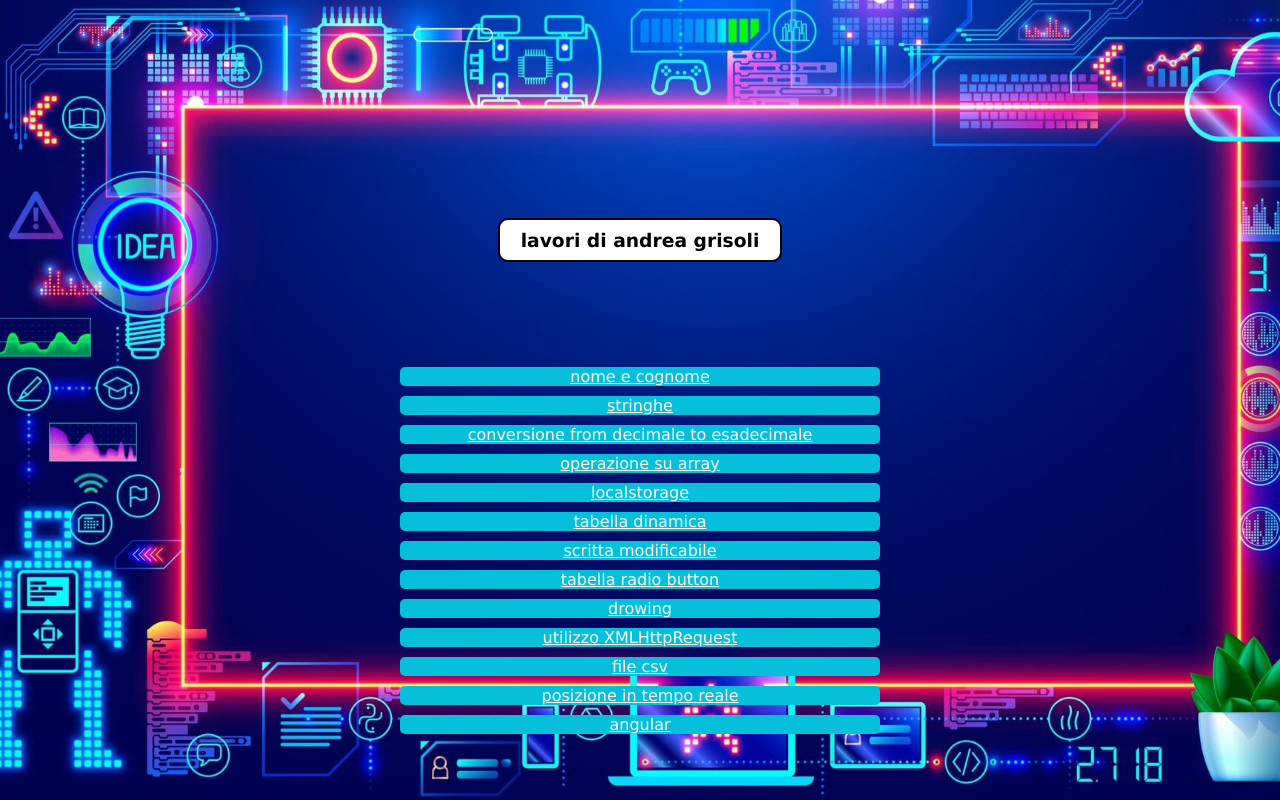
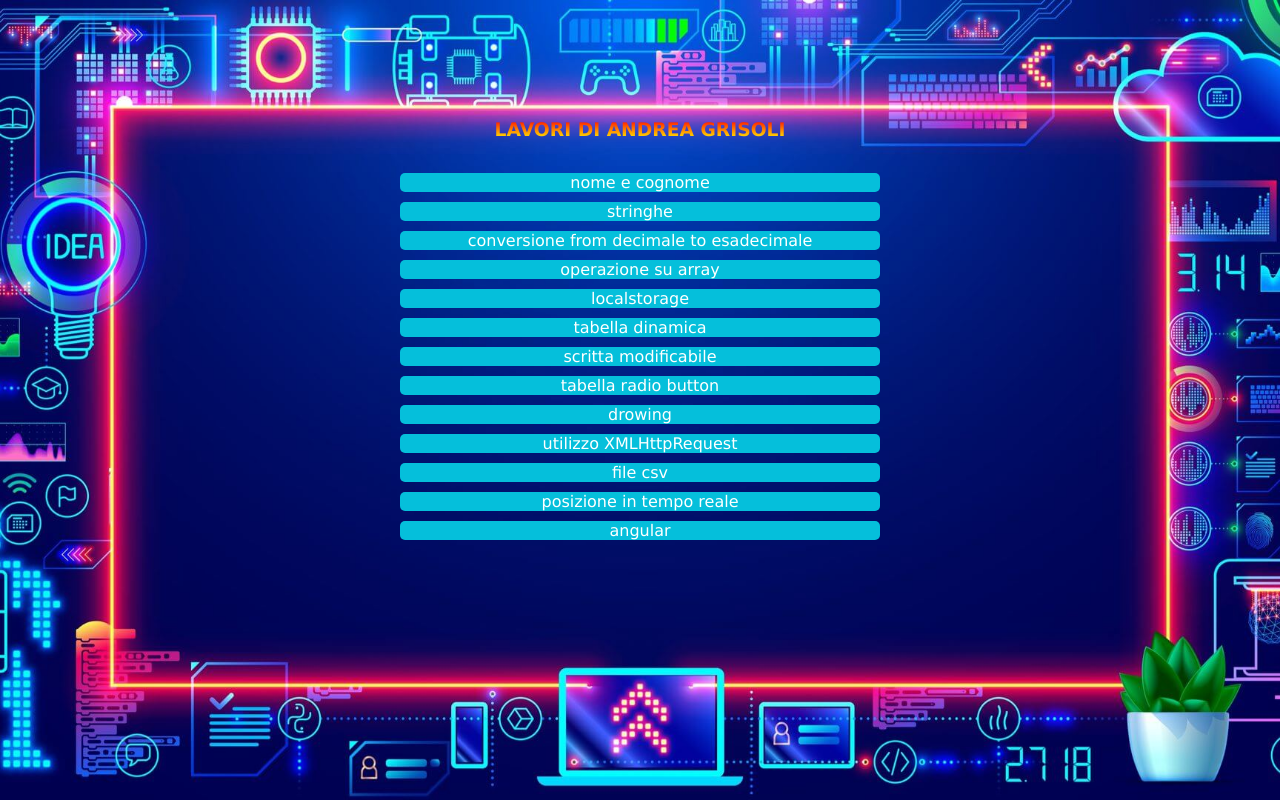
Before and after one commit to AndreGriso/lavoriAndrea, a plain HTML site: page public_html/index.html in a window 1280 px wide. Drawn offline with Linux system fonts and the light colour scheme.

Commit message:
aggiornamento css

```diff
--- a/public_html/index.html
+++ b/public_html/index.html
@@ -8,8 +8,8 @@
             <h3 class="scritta">lavori di andrea grisoli</h3>
         </div>
         <div class="div">
-            <a href=/nome_cognome>nome e cognome</a>
-            <a href=/stringhe>stringhe</a>
+            <a href=nome_cognome>nome e cognome</a>
+            <a href=stringhe>stringhe</a>
             <a href=conversione_esa-dec>conversione from decimale to esadecimale</a>
             <a href=vettore>operazione su array</a>
             <a href=localstorage>localstorage</a>
--- a/public_html/style.css
+++ b/public_html/style.css
@@ -3,22 +3,25 @@ body{
     display: flex;
     flex-direction:column;
     height: 100vh;
-    justify-content: center;
     align-items: center;
     font-family:Verdana;
-    background:url("sfondo.jpg");
+    background:url("sfondo.jpg") no-repeat center;
     background-size: cover;
 }
+
 .divTitolo{
-    display:flex;
-    border: 2px solid black;
-    background-color: rgb(255, 255, 255);
+    background: none;
     border-radius:10px;
-    width:35vh;
-    height:5vh;
-    margin:100px;
-    justify-content: center;
-    align-items: center;
+    width:350px;
+    margin:100px auto 10px auto;
+}
+
+.scritta{
+    text-align: center;
+    text-transform: uppercase;
+    background: -webkit-linear-gradient(red, yellow);
+    -webkit-background-clip: text;
+    -webkit-text-fill-color: transparent;
 }
 .div{
     display:flex;
@@ -41,6 +44,11 @@ body{
     background-color: #05BFDB;
     border-radius:5px;
     width:80%;
-
+    text-decoration: none;
 
 }
+
+.div a:hover,
+.div a:active{
+    background-color: #049bb3;
+}
```
